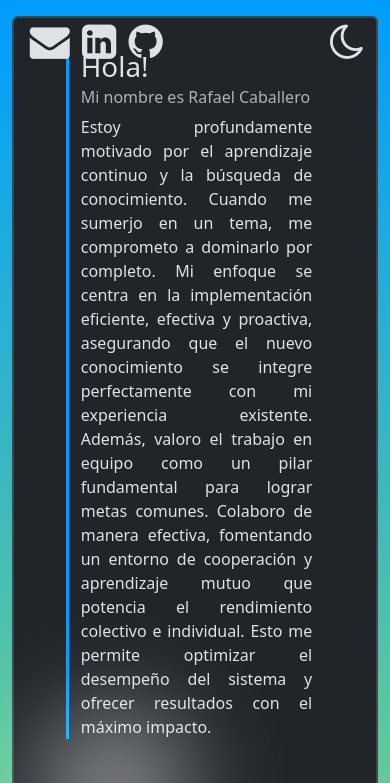
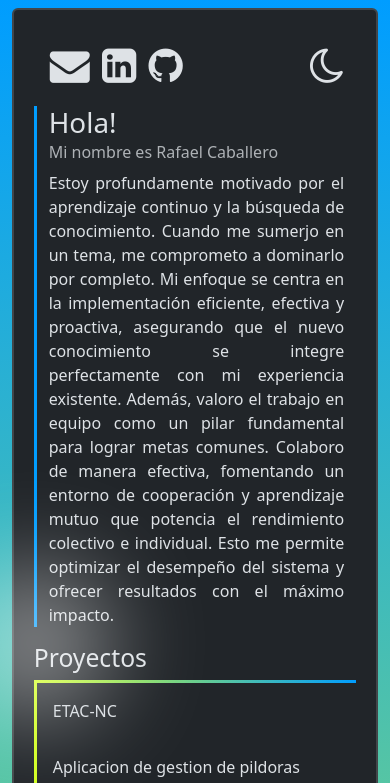
Before and after one commit to Ginazai/portafolio, a plain HTML site: page index.html in a window 390 px wide. Shown: the top 783 px of the page. Drawn offline with nearby package versions, Linux system fonts and the light colour scheme; a web font is replaced by a local one.

Commit message:
added temp responsive beaviour.

```diff
--- a/index.html
+++ b/index.html
@@ -3,7 +3,7 @@
   <head>
     <meta charset="utf-8">
     <link rel="icon" type="image/png" sizes="70x70" href="images/favicon70.png">
-    <meta name="viewport" content="width=device-width, initial-scale=1">
+    <meta name="viewport" content="width=device-width, initial-scale=1.0, minimum-scale=1.0, maximum-scale=3.0, user-scalable=yes">
     <title>Portfolio</title>
     <link rel="preconnect" href="https://fonts.googleapis.com">
 	<link rel="preconnect" href="https://fonts.gstatic.com" crossorigin>
@@ -26,7 +26,7 @@
   <body id="body" class="p-2 vh-100 d-flex justify-content-center align-items-center">
   	<div class="card border-2 px-5 py-3" style="height: 98%; width: 98%;">
 	  <div class="card-body row align-items-center">
-	  	<div class="position-absolute top-0 end-0 py-1">
+	  	<div id="social-links" class="position-absolute top-0 end-0 py-1">
 	  		<i class="fa fa-envelope px-1" style="font-size:40px;"></i>
 	  		<i class="fa fa-linkedin-square px-1" style="font-size:40px;"></i>
 	  		<i class="fa fa-github px-1" style="font-size:40px;"></i>
--- a/js/script.js
+++ b/js/script.js
@@ -1,4 +1,34 @@
 $(document).ready(() => {
+  const adjustContent = () => {
+    if(window.innerWidth <= 991){
+      console.log('resize less than 991');
+      $("body").removeClass("vh-100");
+      $("#social-links").removeClass("position-absolute top-0 end-0");
+      $(".card").removeClass("px-5 py-3");
+      $("#projects-container").removeClass("p-5");
+
+      $("body").addClass("h-100");
+      $("#social-links").addClass('my-3');
+      $(".card").addClass("px-3");
+      $("#projects-container").addClass("my-3 p-0");
+    } else {
+      console.log('resize more than 991');
+      $("body").removeClass("h-100");
+      $("#social-links").removeClass('my-3');
+      $(".card").removeClass("px-3");
+      $("#projects-container").removeClass("my-3 p-0");
+
+      $("body").addClass("vh-100");
+      $("#social-links").addClass("position-absolute top-0 end-0");
+      $(".card").addClass("px-5 py-3");
+      $("#projects-container").addClass("p-5");
+
+    }
+  }
+  adjustContent();
+  $(window).on("resize change", () => {
+    adjustContent();
+  });
   const light = document.getElementById('light');
   const container = document.getElementById('body');
 
```
